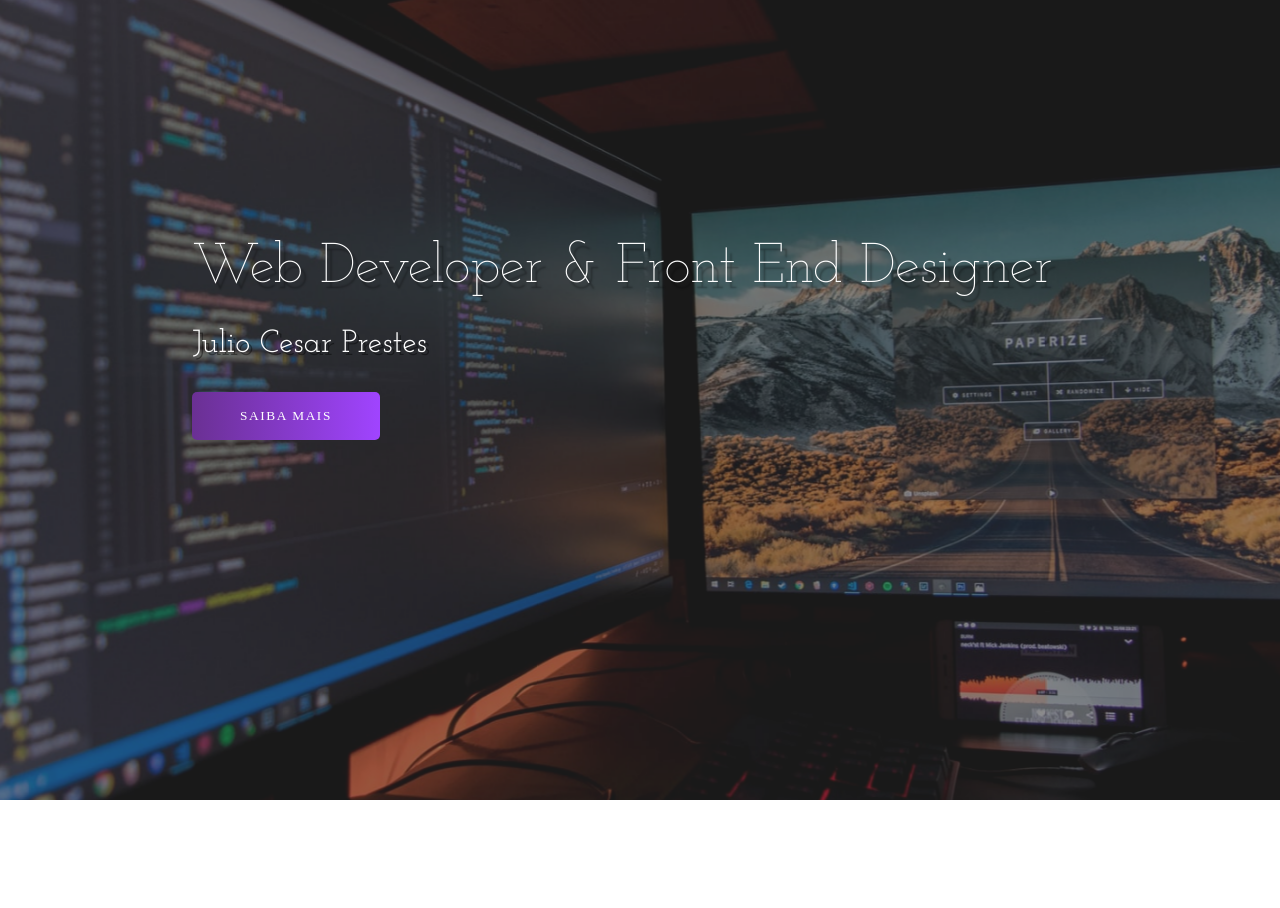
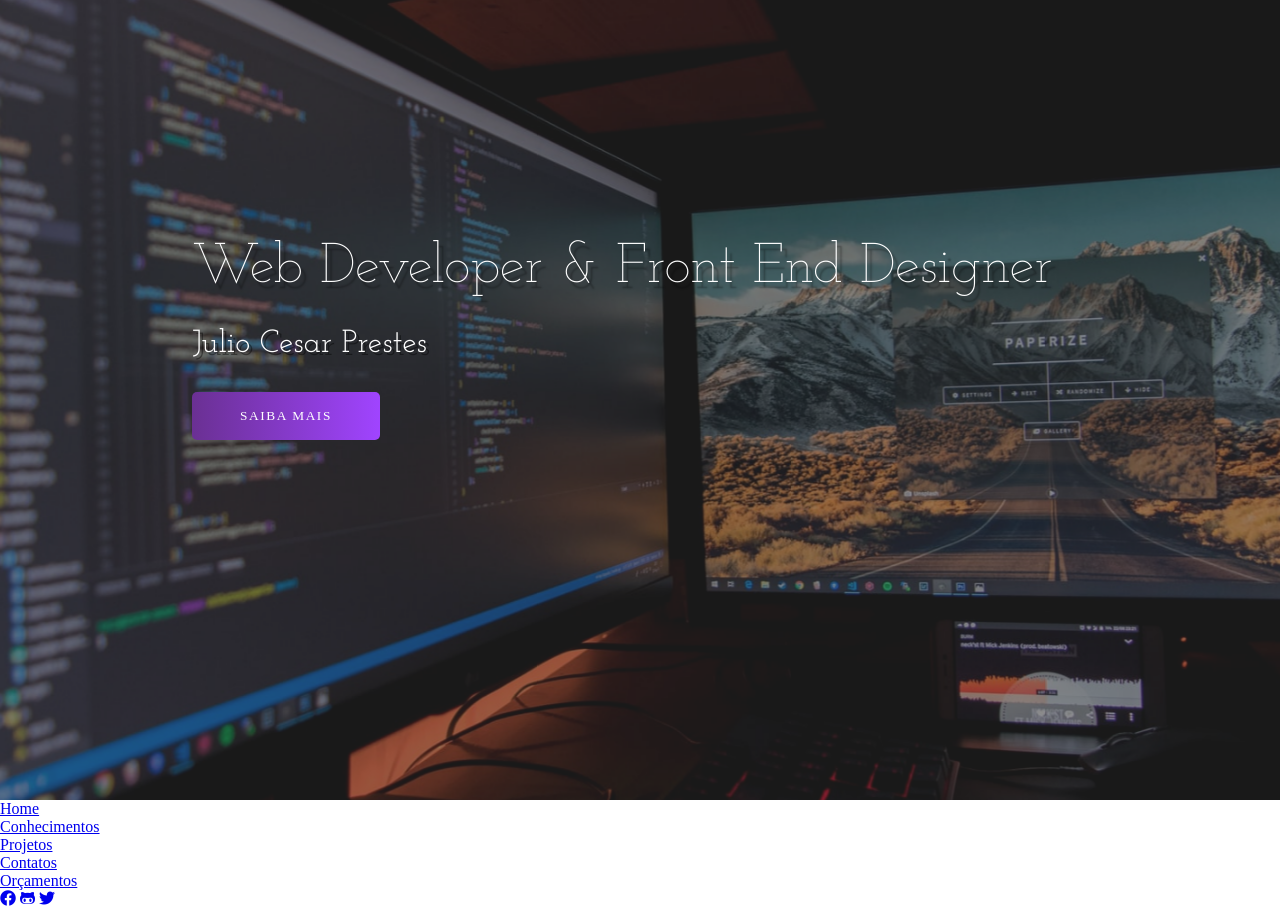
Before and after one commit to Julio-Cesar-Prestes/portfolio, a plain HTML site: page index.html in a window 1280 px wide. Before the commit the page ends 800 px from the top, so only its background shows below. Drawn offline with Linux system fonts and the light colour scheme.

Commit message:
Atualização dos links

```diff
--- a/index.html
+++ b/index.html
@@ -16,6 +16,12 @@
 
 <body>
     <div class="container">
+        <!--div.hamburguer>div.line#line*3 / Através do conceito Hemmet vai crir a sintaxe abaixo-->
+        <div class="hamburguer">
+            <div class="line" id="line1"></div>
+            <div class="line" id="line2"></div>
+            <div class="line" id="line3"></div>
+        </div>
         <header>
             <div class="img-wrapper">
                 <!--Esta classe cria um "embrulho" que recbe uma formatação-->
@@ -29,6 +35,23 @@
                 <button>Saiba Mais</button>
             </div>
         </header>
+        <!--div.sidebar>nav>ul.menu>(li.menu-item>a.menu-link)*5-->
+        <div class="sidebar">
+            <nav>
+                <ul class="menu">
+                    <li class="menu-item"><a href="#" class="menu-link">Home</a></li>
+                    <li class="menu-item"><a href="#" class="menu-link">Conhecimentos</a></li>
+                    <li class="menu-item"><a href="#" class="menu-link">Projetos</a></li>
+                    <li class="menu-item"><a href="#" class="menu-link">Contatos</a></li>
+                    <li class="menu-item"><a href="#" class="menu-link">Orçamentos</a></li>
+                </ul>
+            </nav>
+            <div class="social-media">
+                <a href="#"><i class="fab fa-facebook"></i></a>
+                <a href="#"><i class="fab fa-github-alt"></i></a>
+                <a href="#"><i class="fab fa-twitter"></i></a>
+            </div>
+        </div>
     </div>
 </body>
 
```
